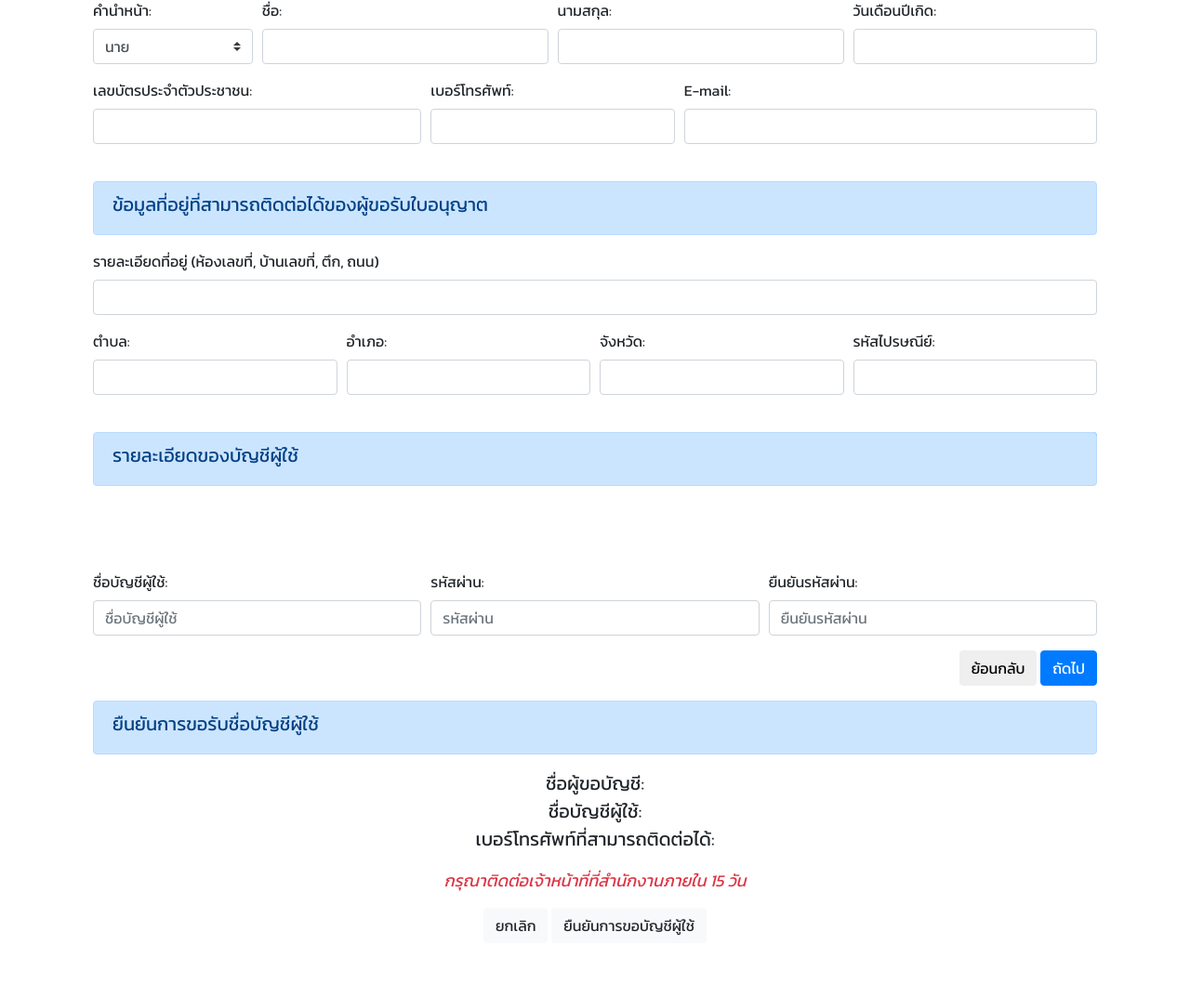
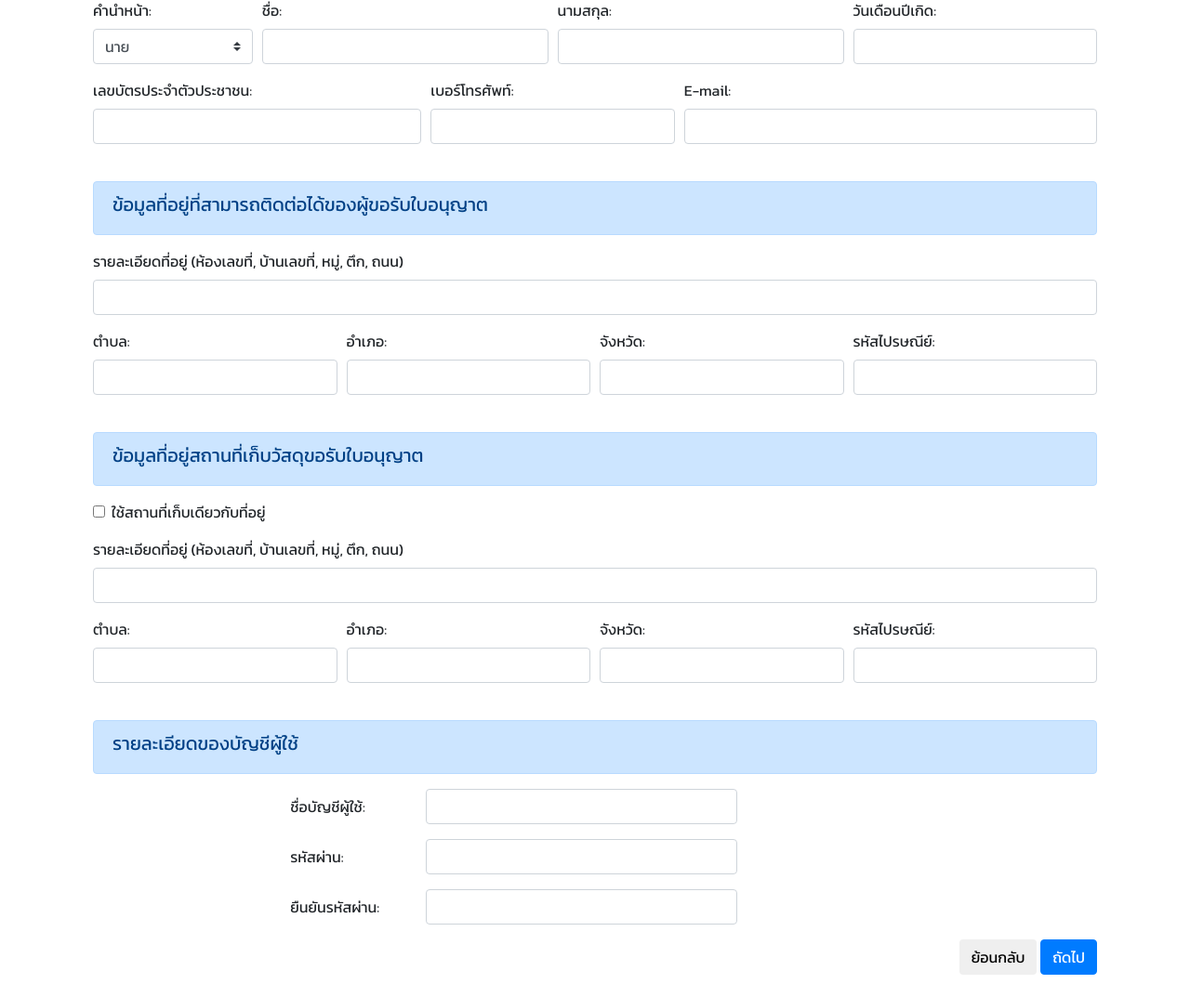
Before and after one commit to PChanawut/cs401, a PHP site: page /register in a window 1280 px wide. Shown: the part 273-1346 px from the top of the page at 93% size. Before the commit the page ends 1280 px from the top, so only its background shows below. Run offline with PHP 8.4, Linux system fonts and the light colour scheme.

Commit message:
add storage-address in register

```diff
--- a/component/main_register_company.php
+++ b/component/main_register_company.php
@@ -1,5 +1,5 @@
 <!-- page's company -->
-<div class="alert alert-primary" role="alert">
+<!-- <div class="alert alert-primary" role="alert">
     <h5>ข้อมูลของบริษัท</h5>
 </div>
 
@@ -141,4 +141,4 @@
             </div>
         </div>
     </div>
-<button type="submit" class="btn btn-primary">ถัดไป</button>
+<button type="submit" class="btn btn-primary">ถัดไป</button> -->
--- a/component/main_register_person.php
+++ b/component/main_register_person.php
@@ -1,140 +1,137 @@
 <div class="alert alert-primary" role="alert">
     <h5>ข้อมูลส่วนตัวของผู้ขออนุญาต</h5>
 </div>
+<form id='person-register' method="post">
     <div class="form-row">
         <div class="form-group col-2">
-        <label for="person-nametitle">คำนำหน้า:</label>
-        <select class="custom-select" id="person-nametitle">
+            <label for="person_nametitle">คำนำหน้า:</label>
+            <select class="custom-select" id="person_nametitle">
                 <option value="นาย">นาย</option>
                 <option value="นาง">นาง</option>
                 <option value="นางสาว">นางสาว</option>
             </select>
         </div>
         <div class="form-group col">
-        <label for="person-firstname">ชื่อ:</label>
-        <input type="text" class="form-control" id="person-firstname">
+            <label for="person_firstname">ชื่อ:</label>
+            <input type="text" class="form-control" id="person_firstname">
         </div>
         <div class="form-group col">
-        <label for="person-lastname">นามสกุล:</label>
-        <input type="text" class="form-control" id="person-lastname">
+            <label for="person_lastname">นามสกุล:</label>
+            <input type="text" class="form-control" id="person_lastname">
         </div>
         <div class="form-group col-3">
-        <label for="person-birthday">วันเดือนปีเกิด:</label>
-        <input type="text" class="form-control" id="person-birthday">
+            <label for="person_birthday">วันเดือนปีเกิด:</label>
+            <input type="text" class="form-control" id="person_birthday">
         </div>
     </div>
     <div class="form-row">
         <div class="form-group col-4">
-        <label for="person-identification">เลขบัตรประจำตัวประชาชน:</label>
-        <input type="text" class="form-control" id="person-identification">
+            <label for="person_identification">เลขบัตรประจำตัวประชาชน:</label>
+            <input type="text" class="form-control" id="person_identification">
         </div>
         <div class="form-group col-3">
-        <label for="person-phonenumber">เบอร์โทรศัพท์:</label>
-        <input type="text" class="form-control" id="person-phonenumber">
+            <label for="person_phonenumber">เบอร์โทรศัพท์:</label>
+            <input type="text" class="form-control" id="person_phonenumber">
         </div>
         <div class="form-group col-5">
-        <label for="person-email">E-mail:</label>
-        <input type="text" class="form-control" id="person-email">
+            <label for="person_email">E-mail:</label>
+            <input type="text" class="form-control" id="person_email">
         </div>
     </div>
     <br>
+
+    <!-- ที่อยู่อาศัย -->
     <div class="alert alert-primary" role="alert">
         <h5>ข้อมูลที่อยู่ที่สามารถติดต่อได้ของผู้ขอรับใบอนุญาต</h5>
     </div>
     <div class="form-row">
         <div class="form-group col">
-        <label for="person-address">รายละเอียดที่อยู่ (ห้องเลขที่, บ้านเลขที่, ตึก, ถนน)</label>
-        <input type="text" class="form-control" id="person-address">
+            <label for="person_address">รายละเอียดที่อยู่ (ห้องเลขที่, บ้านเลขที่, หมู่, ตึก, ถนน)</label>
+            <input type="text" class="form-control" id="person_address">
         </div>
     </div>
     <div class="form-row">
         <div class="form-group col">
-        <label for="person-district">ตำบล:</label>
-        <input type="text" class="form-control" id="person-district">
+            <label for="person_district">ตำบล:</label>
+            <input type="text" class="form-control" id="person_district">
         </div>
         <div class="form-group col">
-        <label for="person-amphoe">อำเภอ:</label>
-        <input type="text" class="form-control" id="person-amphoe">
+            <label for="person_amphoe">อำเภอ:</label>
+            <input type="text" class="form-control" id="person_amphoe">
         </div>
         <div class="form-group col">
-        <label for="person-province">จังหวัด:</label>
-        <input type="text" class="form-control" id="person-province">
+            <label for="person_province">จังหวัด:</label>
+            <input type="text" class="form-control" id="person_province">
         </div>
         <div class="form-group col">
-        <label for="person-zipcode">รหัสไปรษณีย์:</label>
-        <input type="text" class="form-control" id="person-zipcode">
+            <label for="person_zipcode">รหัสไปรษณีย์:</label>
+            <input type="text" class="form-control" id="person_zipcode">
         </div>
     </div>
     <br>
-<div id="nextFirst" style="float:right;">
-    <button id="nextOne" type="button" class="btn btn-primary">ถัดไป</button>
+
+    <!-- สถานที่เก็บ -->
+    <div class="alert alert-primary" role="alert">
+        <h5>ข้อมูลที่อยู่สถานที่เก็บวัสดุขอรับใบอนุญาต</h5>
     </div>
+    <div class="form-check">
+        <input type="checkbox" class="form-check-input" id="check-address-storage">
+        <label class="form-check-label mb-3" for="check-address-storage">ใช้สถานที่เก็บเดียวกับที่อยู่</label>
+    </div>
+    <div class="form-row">
+        <div class="form-group col">
+            <label for="person_address">รายละเอียดที่อยู่ (ห้องเลขที่, บ้านเลขที่, หมู่, ตึก, ถนน)</label>
+            <input type="text" class="form-control" id="person_address">
+        </div>
+    </div>
+    <div class="form-row">
+        <div class="form-group col">
+            <label for="person_storage_district">ตำบล:</label>
+            <input type="text" class="form-control" id="person_storage_district">
+        </div>
+        <div class="form-group col">
+            <label for="person_storage_amphoe">อำเภอ:</label>
+            <input type="text" class="form-control" id="person_storage_amphoe">
+        </div>
+        <div class="form-group col">
+            <label for="person_storage_province">จังหวัด:</label>
+            <input type="text" class="form-control" id="person_storage_province">
+        </div>
+        <div class="form-group col">
+            <label for="person_storage_zipcode">รหัสไปรษณีย์:</label>
+            <input type="text" class="form-control" id="person_storage_zipcode">
+        </div>
+    </div>
+    <br>
+
+    <!-- username password -->
     <div class="alert alert-primary" role="alert">
         <h5>รายละเอียดของบัญชีผู้ใช้</h5>
     </div>
-<div class="form-row">
-    <div class="form-group col">
-        <i style='font-size:34px' class="glyphicon glyphicon-user"></i>
-        <br>
-        <br>
-        <div class="form-row">
-            <div class="form-group col-4">
-                <label for="inputAddress2">ชื่อบัญชีผู้ใช้:</label>
-                <input type="text" class="form-control" id="username" placeholder="ชื่อบัญชีผู้ใช้">
-            </div>
-            <div class="form-group col-4">
-                <label for="inputAddress2">รหัสผ่าน:</label>
-                <input type="text" class="form-control" id="password" placeholder="รหัสผ่าน">
-            </div>
-            <div class="form-group col-4">
-                <label for="inputAddress2">ยืนยันรหัสผ่าน:</label>
-                <input type="text" class="form-control" id="confirmpassword" placeholder="ยืนยันรหัสผ่าน">
+    <div class="container">
+        <div class='col-10'>
+            <div class="form-group row justify-content-md-center">
+                <label for="person_username" class="col-sm-2 col-form-label">ชื่อบัญชีผู้ใช้:</label>
+                <div class="col-sm-5">
+                    <input type="text" class="form-control" id="person_username">
                 </div>
             </div>
-        <div id="nextBack" style="float:right;">
-            <button id="back" type="button" class="btn">ย้อนกลับ</button>
-            <button id="next" type="button" class="btn btn-primary">ถัดไป</button>
+            <div class="form-group row justify-content-md-center">
+                <label for="person_password" class="col-sm-2 col-form-label">รหัสผ่าน:</label>
+                <div class="col-sm-5">
+                    <input type="text" class="form-control" id="person_password">
                 </div>
             </div>
-</div>
-<div class="row">
-    <div class="col">
-        <div class="alert alert-primary" role="alert">
-            <h5>ยืนยันการขอรับชื่อบัญชีผู้ใช้</h5>
-        </div>
-        <div class="text-center mb-3">
-            <div class="text-center mb">
-                <form>
-                    <div class="row">
-                        <div class="col">
-                            <p style='font-size:20px'>
-                                ชื่อผู้ขอบัญชี:
-                                <br>ชื่อบัญชีผู้ใช้:
-                                <br>เบอร์โทรศัพท์ที่สามารถติดต่อได้:
-                            </p>
-                        </div>
-                    </div>
-                    <div class="row">
-                        <div class="col">
-                            <i style='font-size:18px;' class="fas fa-exclamation-circle text-danger">
-                                กรุณาติดต่อเจ้าหน้าที่ที่สำนักงานภายใน 15 วัน</i>
-                        </div>
-                    </div>
-                    <div class="row mt-3">
-                        <div class="col">
-                            <button type="button" class="btn btn-light">ยกเลิก</button>
-                            <button type="submit" class="btn btn-light" value="Register"
-                                name="submit">ยืนยันการขอบัญชีผู้ใช้</button>
-                        </div>
-                    </div>
-                </form>
+            <div class="form-group row justify-content-md-center">
+                <label for="person_repassword" class="col-sm-2 col-form-label">ยืนยันรหัสผ่าน:</label>
+                <div class="col-sm-5">
+                    <input type="text" class="form-control" id="person_repassword">
                 </div>
             </div>
         </div>
     </div>
-
-<!-- Optional JavaScript -->
-<!-- jQuery first, then Popper.js, then Bootstrap JS -->
-<script src="stylesheet/jquery.min.js" crossorigin="anonymous"></script>
-<script src="stylesheet/popper.min.js" crossorigin="anonymous"></script>
-<script src="stylesheet/bootstrap.min.js" crossorigin="anonymous"></script>
+    <div id="nextBack" class="mb-4" style="float:right;">
+        <button onclick='document.location.href="./";' type="button" class="btn">ย้อนกลับ</button>
+        <button type="submit" class="btn btn-primary">ถัดไป</button>
+    </div>
+</form>
--- a/index.php
+++ b/index.php
@@ -22,10 +22,10 @@
             <div>
                 <input type="text" id='username' class="form-control mb-2" placeholder="ชื่อบัญชีผู้ใช้" required>
                 <input type="password" id='password' class="form-control" placeholder="รหัสผ่าน" autocomplete="on" required>
-                <button class="btn btn-lg btn-primary btn-block mt-2" type="submit">เข้าสู่ระบบ</button>
+                <button class="btn btn-lg btn-primary btn-block mt-2 mb-1" type="submit">เข้าสู่ระบบ</button>
+                <a href="register" style="float:right;">สมัครสมาชิก</a>
             </div>
         </form>
-
         <!-- jQuery first, then Popper.js, then Bootstrap JS -->
         <script src="stylesheet/jquery.min.js" crossorigin="anonymous"></script>
         <script src="stylesheet/popper.min.js" crossorigin="anonymous"></script>
--- a/register.php
+++ b/register.php
@@ -16,13 +16,13 @@
         </div>
         <hr>
         <div class="custom-control custom-radio custom-control-inline col-sm">
-            <input type="radio" id="customRadioInline1" name="customRadioInline1" class="custom-control-input" checked>
+            <input type="radio" id="type-person" name="radio-check-register" class="custom-control-input" checked>
             <label class="custom-control-label" for="customRadioInline1">
                 <h5>สร้างบัญชีผู้ใช้สำหรับบุคคลธรรมดา</h5>
             </label>
         </div>
         <div class="custom-control custom-radio custom-control-inline col-sm mb-3">
-            <input type="radio" id="customRadioInline2" name="customRadioInline1" class="custom-control-input">
+            <input type="radio" id="type-company" name="radio-check-register" class="custom-control-input">
             <label class="custom-control-label" for="customRadioInline2">
                 <h5>สร้างบัญชีผู้ใช้สำหรับนิติบุคคล</h5>
             </label>
```
Also changed, not shown: js/js_register.js (+73 -4 lines), .htaccess, php/php_register.php (added). Lines whose indentation alone changed are shown as unchanged.
